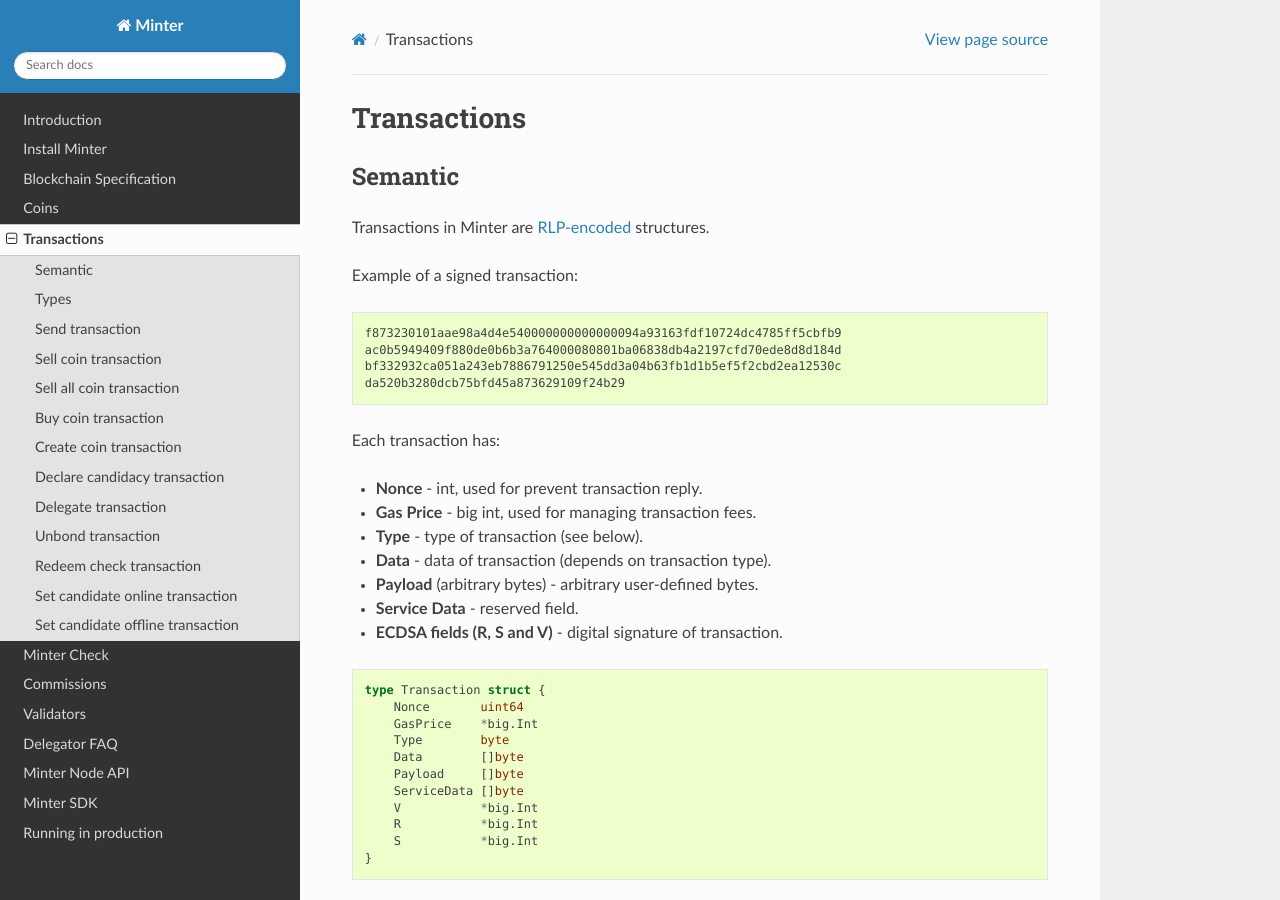
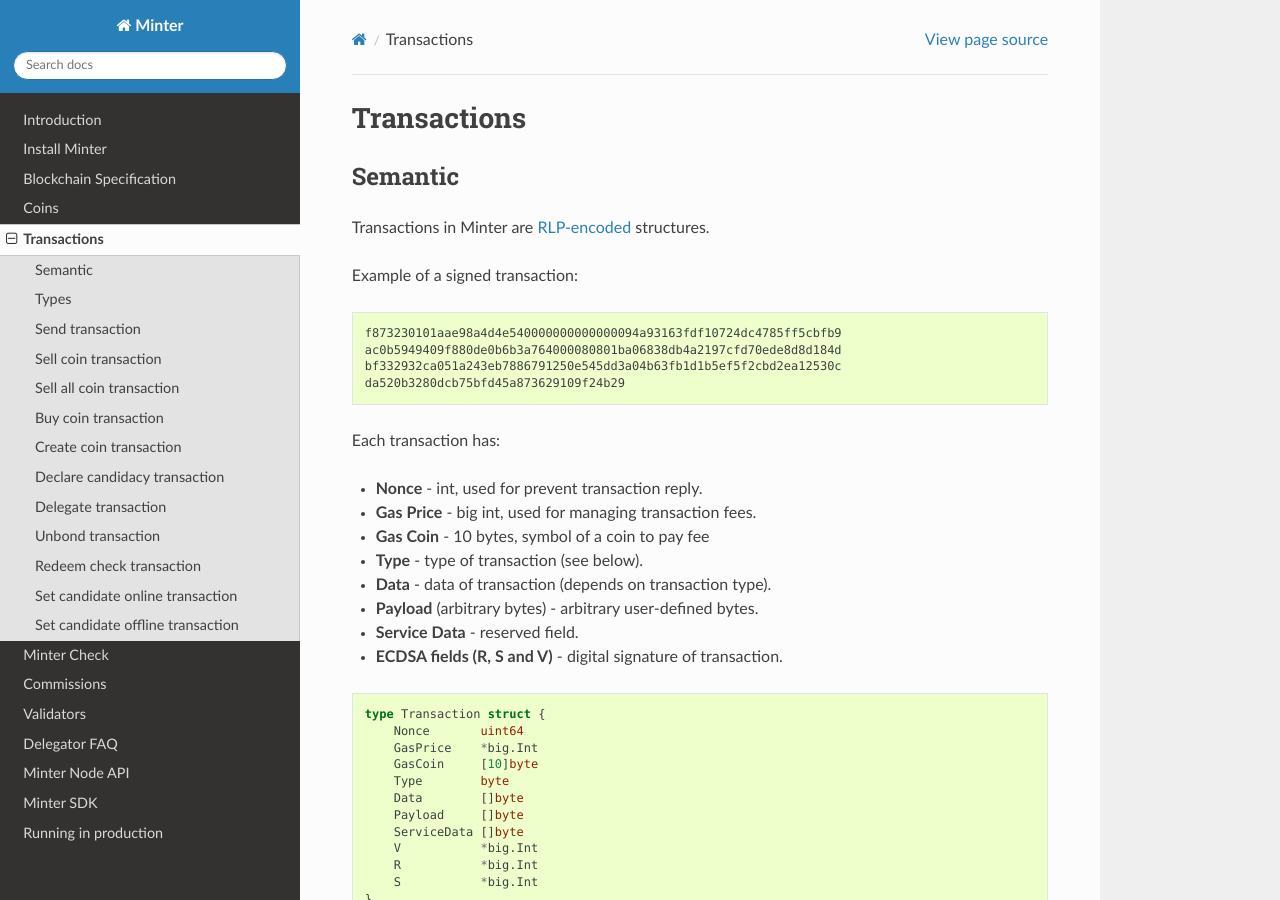
Before and after one commit to MinterTeam/minter-go-node, a Sphinx documentation site: the page built from docs/transactions.rst, in a window 1280 px wide and 900 px high. Built offline with Sphinx 7.4.7 and the Read the Docs theme 2.0.0, drawn with Linux system fonts in a browser that asks for light colours.

Commit message:
Docs: add GasCoin to tx data

```diff
--- a/docs/transactions.rst
+++ b/docs/transactions.rst
@@ -19,6 +19,7 @@
 
 - **Nonce** - int, used for prevent transaction reply.
 - **Gas Price** - big int, used for managing transaction fees.
+- **Gas Coin** - 10 bytes, symbol of a coin to pay fee
 - **Type** - type of transaction (see below).
 - **Data** - data of transaction (depends on transaction type).
 - **Payload** (arbitrary bytes) - arbitrary user-defined bytes.
@@ -30,6 +31,7 @@
     type Transaction struct {
         Nonce       uint64
         GasPrice    *big.Int
+        GasCoin     [10]byte
         Type        byte
         Data        []byte
         Payload     []byte
```
